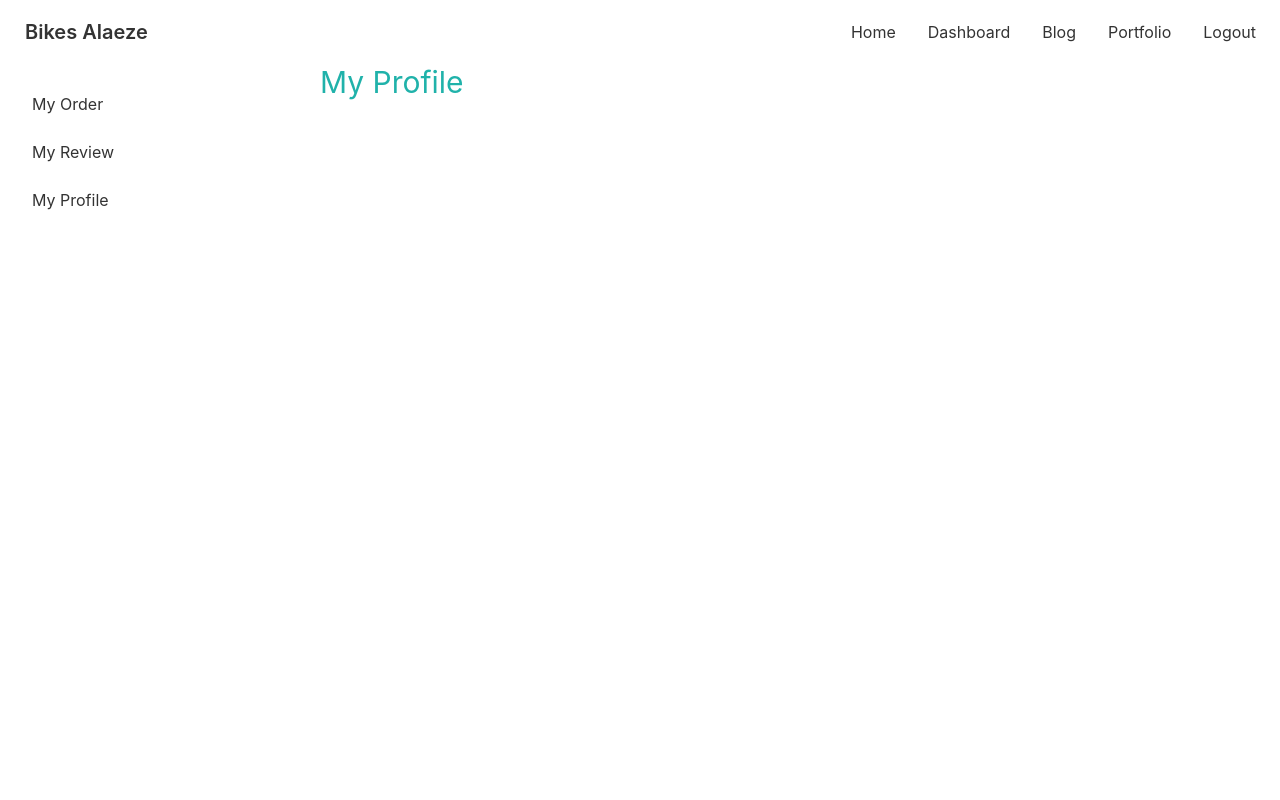
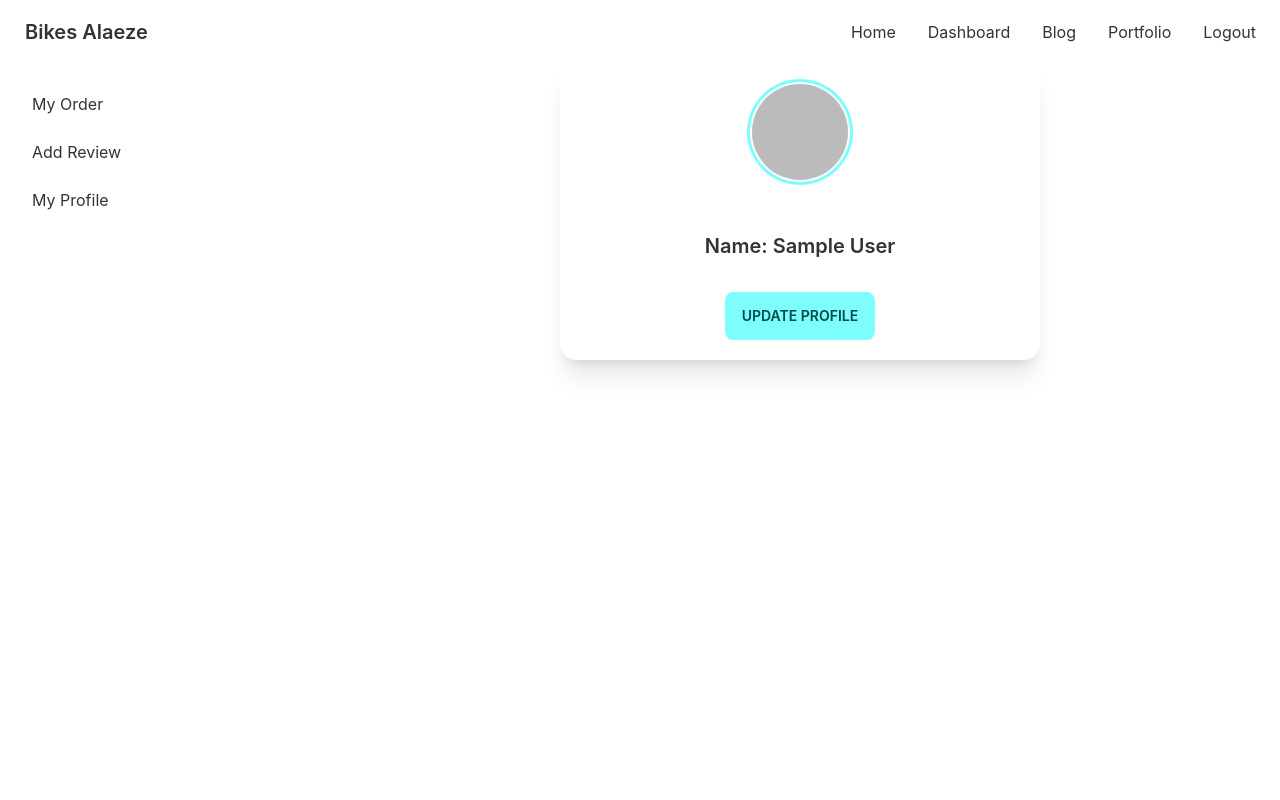
Before and after one commit to mdamirhossainjowel/Bikes-alaeze-Client-side, a React (Create React App) app: page /dashboard/myprofile in a window 1280 px wide. Shown: the top 800 px of the page. Built offline with nearby package versions, Linux system fonts and the light colour scheme; no server answers; sample sign-in values are in the browser's storage.

Commit message:
Profile updated

```diff
--- a/src/Pages/Dashboard/Dashboard.js
+++ b/src/Pages/Dashboard/Dashboard.js
@@ -29,7 +29,7 @@ const Dashboard = () => {
           )}
           {!admin && (
             <li>
-              <Link to="myreview">My Review</Link>
+              <Link to="myreview">Add Review</Link>
             </li>
           )}
           {admin && (
--- a/src/Pages/Dashboard/MyProfile.js
+++ b/src/Pages/Dashboard/MyProfile.js
@@ -1,12 +1,74 @@
-import React from 'react'
+import React from "react";
+import { useAuthState, useUpdateProfile } from "react-firebase-hooks/auth";
+import { useForm } from "react-hook-form";
+import auth from "../../firebase.init";
 
 const MyProfile = () => {
-    return (
-        <div>
-    <h1 className='text-3xl text-accent'>My Profile</h1>
+  const [user] = useAuthState(auth);
+  const {
+    register,
+    handleSubmit,
+    formState: { errors, isValid },
+  } = useForm({
+    mode: "onChange",
+  });
+  const [updateProfile] = useUpdateProfile(auth);
+  const onSubmit = async (data) => {
+    await updateProfile({
+      displayName: data.displayName,
+      photoURL: data.photoURL,
+    });
+  };
+  return (
+    <div className="card bg-base-100 shadow-xl lg:w-1/2 mx-auto">
+      <div className="avatar justify-center p-5">
+        <div className="w-24 rounded-full ring ring-primary ring-offset-base-100 ring-offset-2">
+          <img src={user?.photoURL} alt="user" />
+        </div>
+      </div>
+      <div className="card-body items-center text-center">
+        <h2 className="card-title">Name: {user?.displayName}</h2>
+      </div>
+      <div className="card-actions justify-center mb-5">
+        <label for="my-modal-5" className="btn btn-primary">
+          Update Profile
+        </label>
+      </div>
+      {/* <label  class="btn modal-button">open modal</label> */}
+      <div>
+        <input type="checkbox" id="my-modal-5" class="modal-toggle" />
+        <div class="modal lg:w-1/2 mx-auto">
+          <div class="modal-box w-11/12 max-w-5xl">
+            <form onSubmit={handleSubmit(onSubmit)}>
+              <input
+                className="input input-bordered input-accent w-full max-w-lg mb-3"
+                placeholder="Enter Name"
+                {...register("displayName", { required: true })}
+              />
+              {errors.displayName?.type === "required" && "Enter Name"} <br />
+              <input
+                className="input input-bordered input-accent w-full max-w-lg mb-3"
+                placeholder="Image URl"
+                {...register("photoURL", { required: true })}
+              />
+              {errors.photoURL?.type === "required" && "Image URl is required"}{" "}
+              <br />
+              <div class="modal-action justify-center">
+                <label
+                  for="my-modal-5"
+                  className=" btn btn-primary"
+                  disabled={!isValid}
+                  type="submit"
+                >
+                  Update Profile
+                </label>
+              </div>
+            </form>
+          </div>
+        </div>
+      </div>
+    </div>
+  );
+};
 
-        </div>
-    )
-}
-
-export default MyProfile
+export default MyProfile;
```
